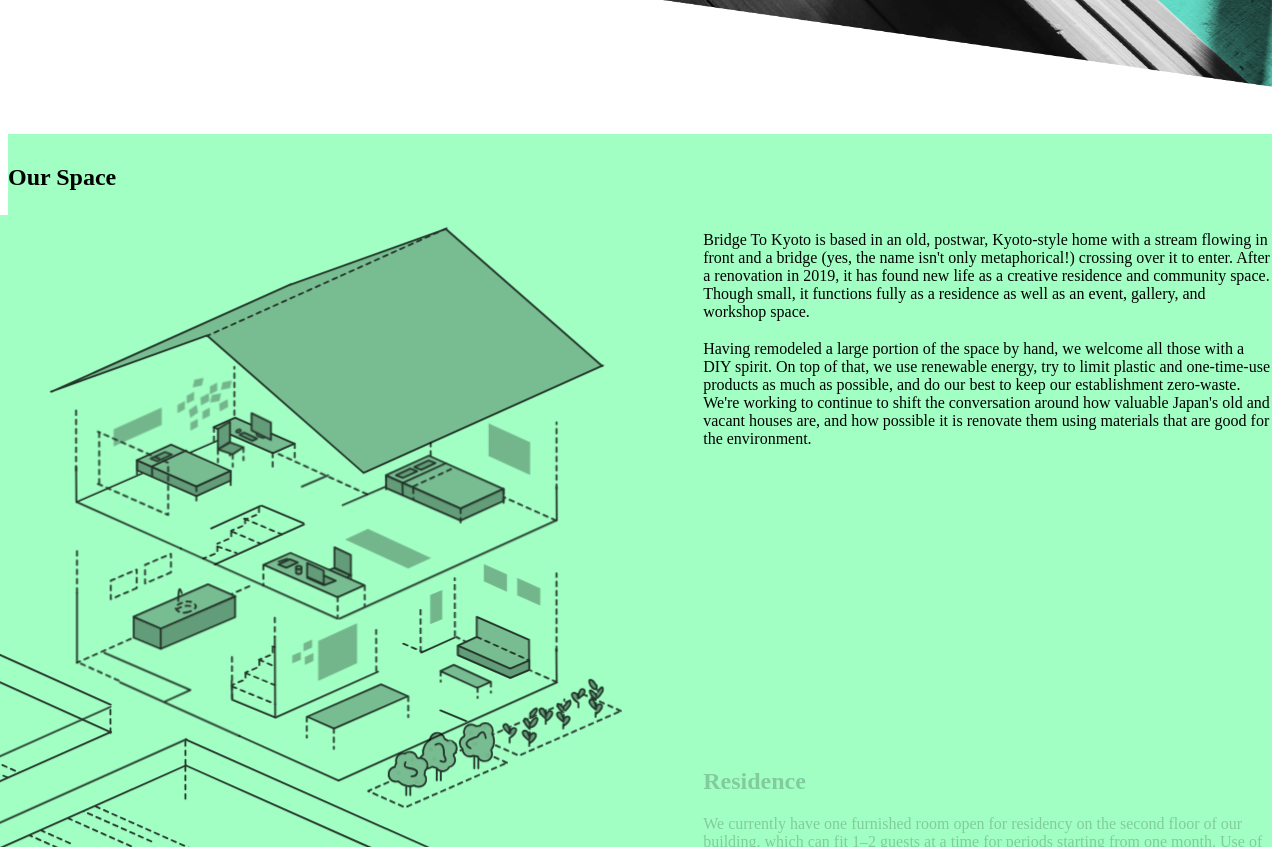
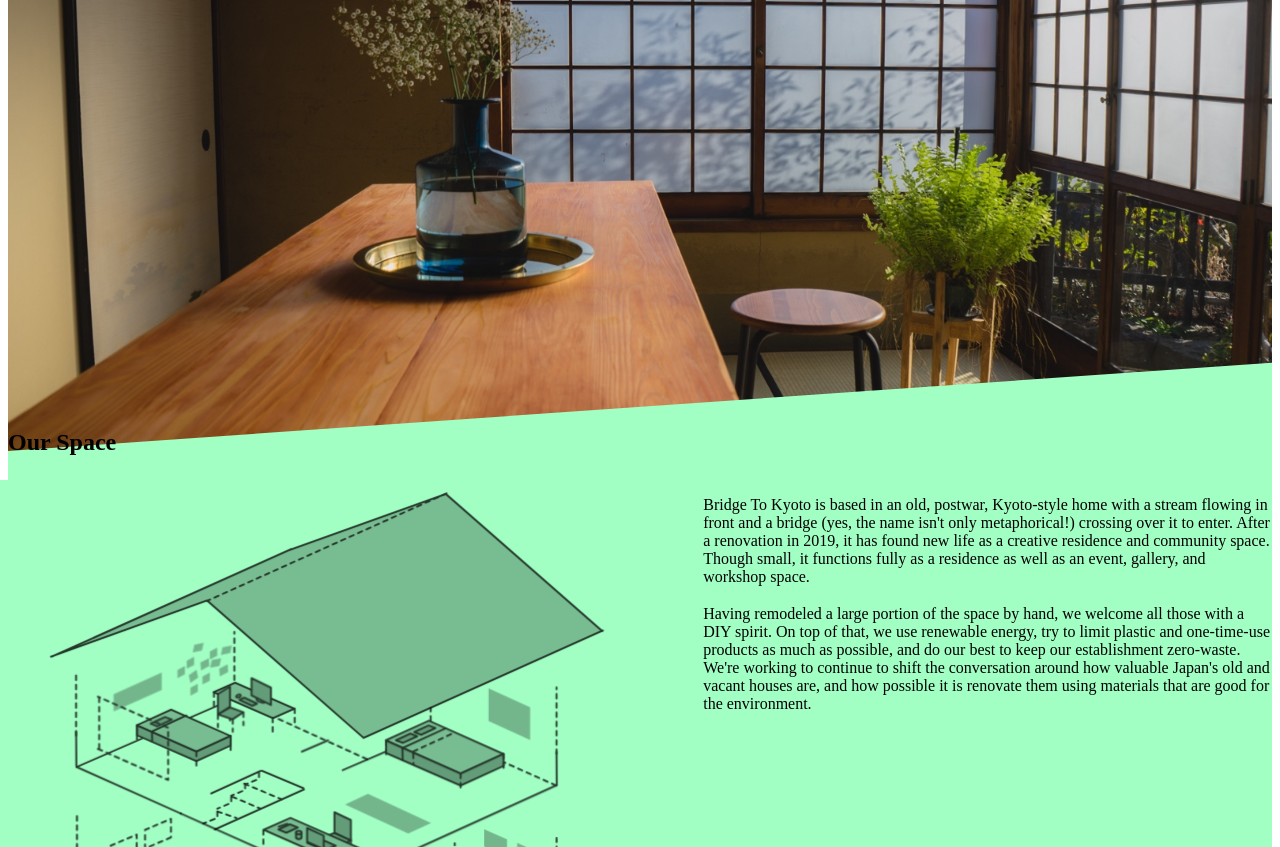
Before and after one commit to bridgetoteam/website, a Nuxt app: page / in a window 1280 px wide. Shown: the part 3460-4307 px from the top of the page. Built offline with nearby package versions, Linux system fonts and the light colour scheme.

Commit message:
Added new images

```diff
--- a/components/sections/About.vue
+++ b/components/sections/About.vue
@@ -32,7 +32,7 @@
         </div>
 
         <div class="illustration ill1">
-          <img src="/assets/img/about1.png" />
+          <img v-lazy="'/assets/img/about1.png'" />
         </div>
 
         <div class="flex text2">
@@ -59,7 +59,7 @@
         </div>
 
         <div class="illustration ill2">
-          <img src="/assets/img/about2.png" />
+          <img v-lazy="'/assets/img/about2.png'" />
         </div>
 
         <div class="flex text3">
@@ -87,7 +87,7 @@
         </div>
 
         <div class="illustration ill3">
-          <img src="/assets/img/about3.png" />
+          <img v-lazy="'/assets/img/about3.png'" />
         </div>
       </div>
     </div>
--- a/components/sections/FAQ.vue
+++ b/components/sections/FAQ.vue
@@ -1,5 +1,6 @@
 <template>
   <PageSection class="section" id="faq" v-if="$i18n.locale !== 'ja'">
+    <div class="interstitial" v-lazy:background-image="'/assets/img/interstitial2.jpg'"></div>
     <div class="contentcolumn">
       <h1>FAQ</h1>
       <div class="columns">
@@ -86,7 +87,10 @@
           <template v-if="$i18n.locale === 'ja'"></template>
           <template v-else>
             Please understand that this house is not an airbnb or a guest house, so one month is our minimum period. That said, we also understand that not everyone can take a month off to live in Japan. Please
-            <a href="mailto:bridgetoresidency@gmail.com" target="_blank">contact us</a> if you are interested in staying with us but have only a few weeks to spare — hopefully we can figure something out!
+            <a
+              href="mailto:bridgetoresidency@gmail.com"
+              target="_blank"
+            >contact us</a> if you are interested in staying with us but have only a few weeks to spare — hopefully we can figure something out!
           </template>
         </p>
       </div>
@@ -113,9 +117,32 @@
   padding-bottom: 10vh;
   overflow: hidden;
   width: 100%;
+  position: relative;
 
   @media (max-width: 768px) {
     padding-bottom: 5vh;
+  }
+}
+
+.interstitial {
+  position: absolute;
+  top: 25%;
+  left: 50%;
+  width: 50%;
+  height: 50%;
+  background-size: cover;
+  background-position: center center;
+  pointer-events: none;
+  z-index: 1;
+  mix-blend-mode: overlay;
+  opacity: 0.4;
+
+  @media (max-width: 768px) {
+    top: 30%;
+    left: 20%;
+    width: 80%;
+    height: 25%;
+    // opacity: 0.3;
   }
 }
 
@@ -152,6 +179,13 @@
   }
 }
 
+h2,
+h3,
+p {
+  text-shadow: 0 1px 3px rgb(141, 115, 160), 0 0px 3px rgb(141, 115, 160),
+    0 1px 5px rgb(141, 115, 160), 0 1px 5px rgb(141, 115, 160);
+}
+
 a {
   color: white;
 }
--- a/components/sections/Space.vue
+++ b/components/sections/Space.vue
@@ -1,5 +1,8 @@
 <template>
   <PageSection class="section" id="space">
+    <div v-lazy:background-image="'/assets/img/interstitial1.jpg'" class="interstitial">
+      <div class="overlay"></div>
+    </div>
     <div class="contentcolumn">
       <h1>Our Space</h1>
       <div class="leftright">
@@ -151,6 +154,34 @@
   }
 }
 
+.interstitial {
+  height: 90vh;
+  background-size: cover;
+  background-position: center center;
+  // overflow: hidden;
+  position: relative;
+  z-index: 1;
+  margin-bottom: -100px;
+  width: 100%;
+  overflow: hidden;
+
+  @media (max-width: 768px) {
+    height: 50vh;
+    margin-bottom: -50px;
+  }
+
+  .overlay {
+    position: absolute;
+    bottom: -10%;
+    top: 90%;
+    left: -50%;
+    right: -50%;
+    background: $bg;
+    // mix-blend-mode: multiply;
+    transform: rotate(-4deg);
+  }
+}
+
 .leftright {
   width: 100%;
   display: flex;
@@ -219,10 +250,10 @@
 h1 {
   padding-top: 30px;
   margin-bottom: 1em;
+  position: relative;
+  z-index: 4;
 
   @media (max-width: 768px) {
-    position: relative;
-    z-index: 4;
     margin-bottom: -1.6em;
   }
 }
```
Also changed, not shown: static/assets/img/interstitial1.jpg (added), static/assets/img/interstitial2.jpg (added).
